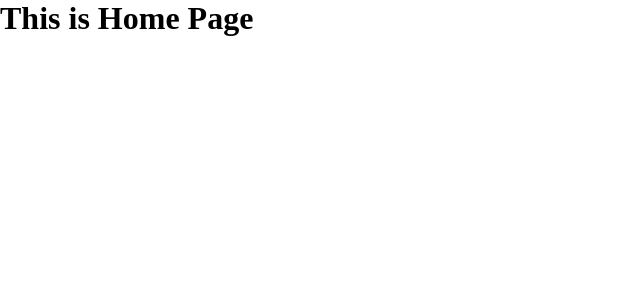
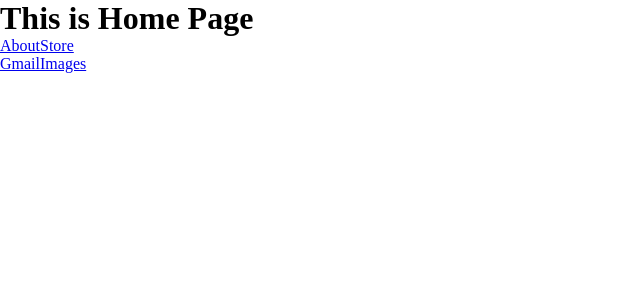
Before and after one commit to waleedd32/Google-clone, a React (Create React App) app: page / in a window 1280 px wide. Shown: the top 300 px of the page, without its empty margins (0-640 px from the left). Built offline with nearby package versions, Linux system fonts and the light colour scheme.

Commit message:
added router Link's to Home.js headers

```diff
--- a/src/pages/Home.js
+++ b/src/pages/Home.js
@@ -1,15 +1,20 @@
+import React from "react";
+import "./Home.css";
+import { Link } from "react-router-dom";
+
 function Home() {
   return (
     <div className="home">
       <h1>This is Home Page</h1>
       <div className="home__header">
         <div className="header__headerLeft">
-          {/* Link */}
-          {/* Link */}
-          {/* Link */}
+          <Link to="/about">About</Link>
+          <Link to="/store">Store</Link>
         </div>
         <div className="header__headerRight">
-          {/* Link */}
+          <Link to="/gmail">Gmail</Link>
+          <Link to="/images">Images</Link>
+
           {/* Link */}
           {/* Icon */}
           {/* Avatar */}
```
Also changed, not shown: 1 other file (tests, documents, lock files or other folders).
